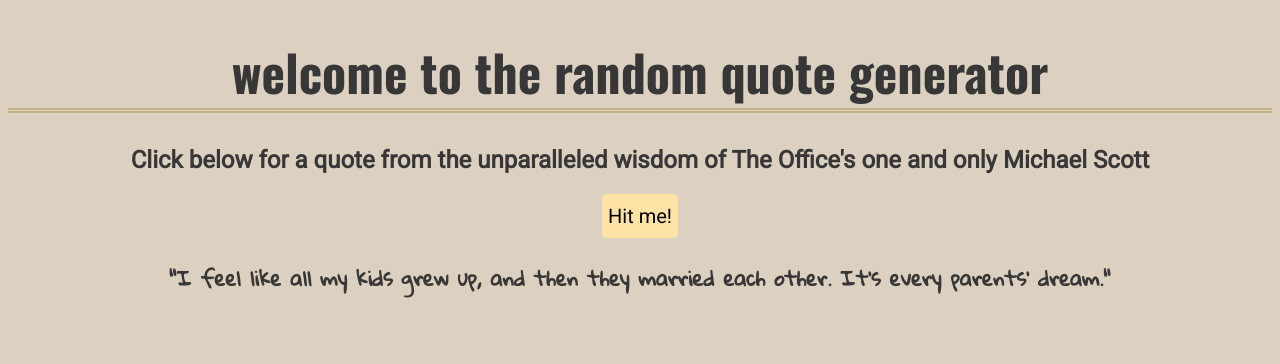
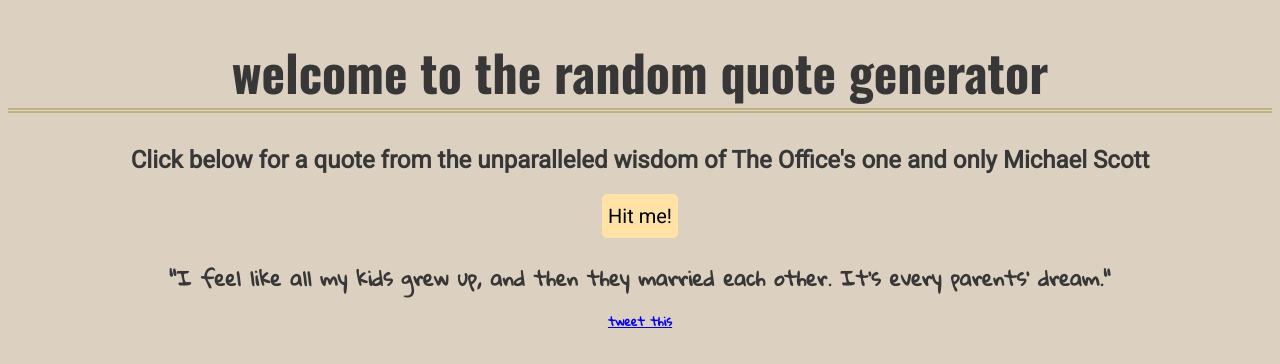
Before and after one commit to saadmas/random-quote-generator, an Angular app: page / in a window 1280 px wide. Both pictures are taken after a click on the button "Hit me!". Shown: the top 364 px of the page. Built offline with nearby package versions, Linux system fonts and the light colour scheme.

Commit message:
Michael Scott version complete

```diff
--- a/src/app/present-quote/present-quote.component.css
+++ b/src/app/present-quote/present-quote.component.css
@@ -33,3 +33,7 @@
     box-shadow: 0 12px 16px 0 rgba(0,0,0,0.24), 0 17px 50px 0 rgba(0,0,0,0.19);
     transform: translateY(4px);
 }
+
+.twitter-share-button {
+    font-size: 12px;
+}
--- a/src/app/present-quote/present-quote.component.html
+++ b/src/app/present-quote/present-quote.component.html
@@ -9,4 +9,7 @@
 
 <div class="quote" *ngIf='currentQuote'>
   "{{currentQuote}}"
+<br><a class="twitter-share-button"
+  href='https://twitter.com/intent/tweet?text={{currentQuote}} - Michael S'>
+tweet this</a>
 </div>
```
